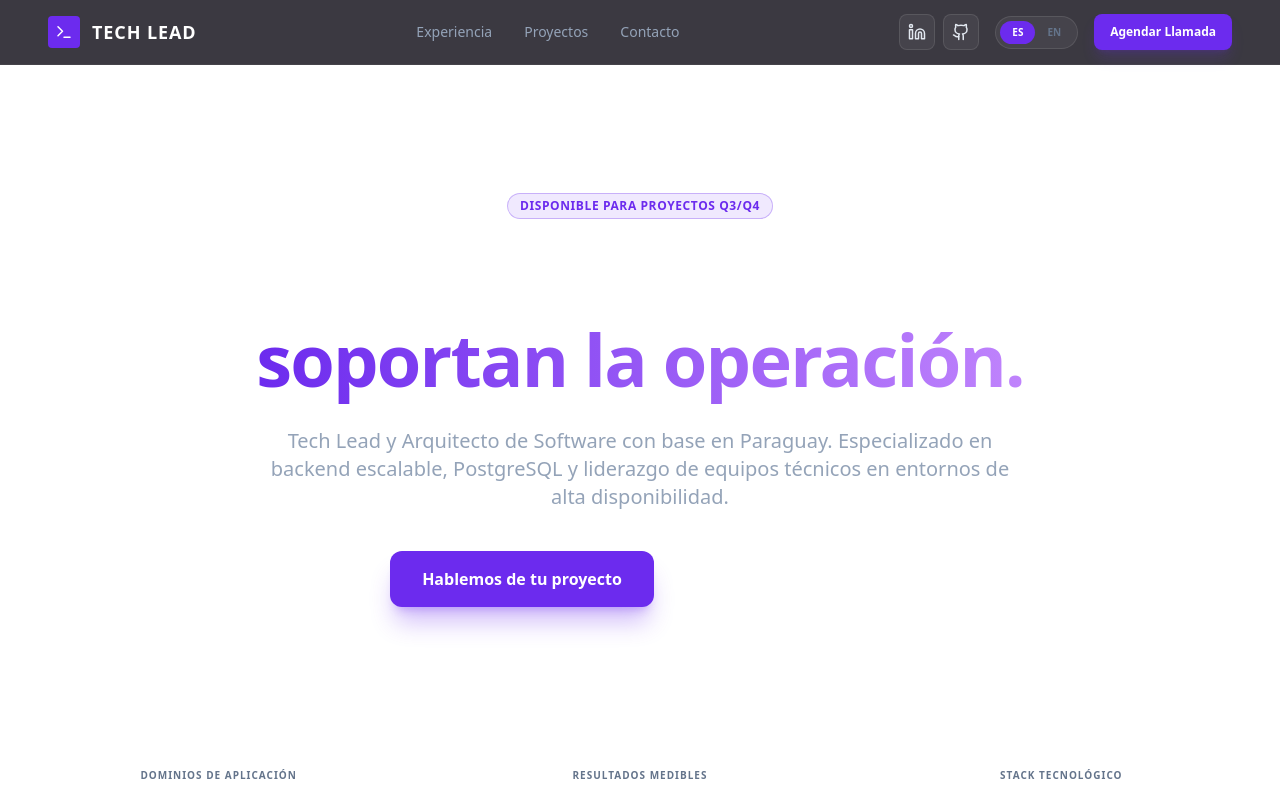
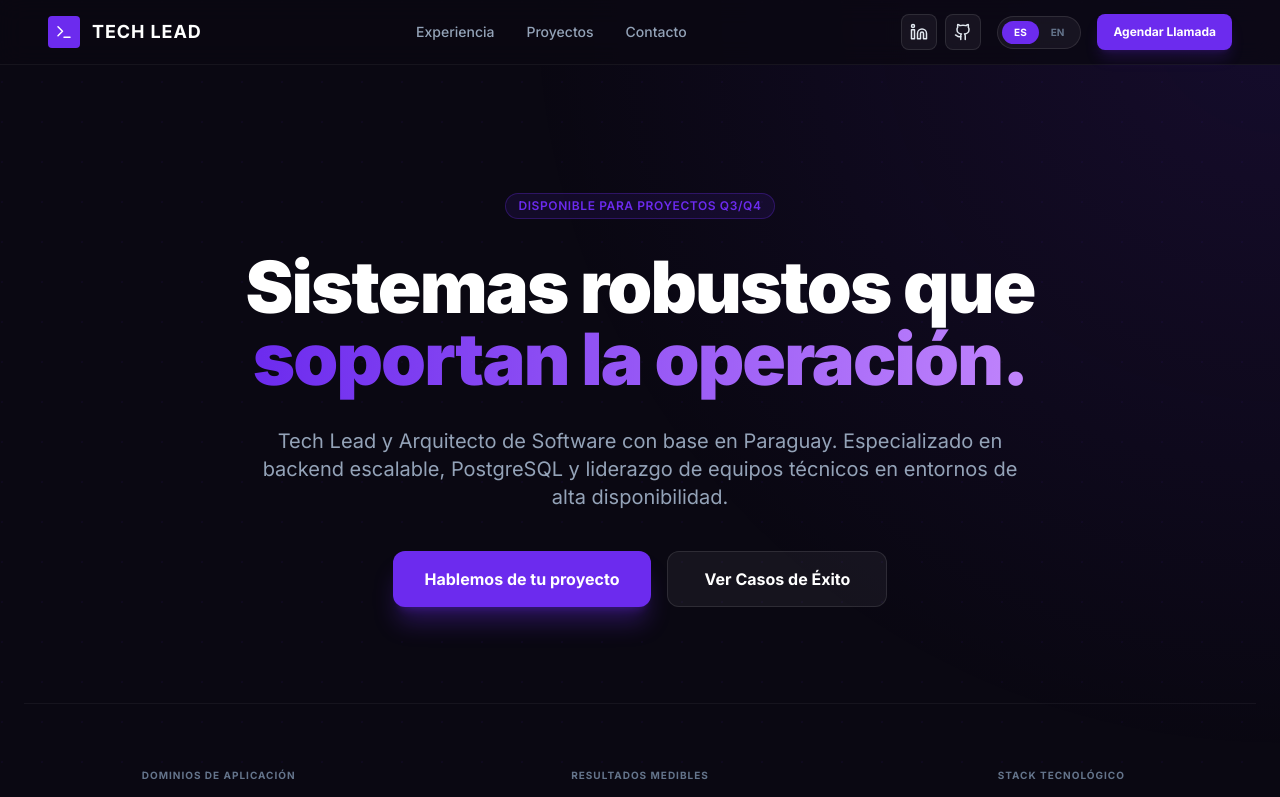
Before and after one commit to SebPy00/sebtech-web, a Next.js app: page / in a window 1280 px wide. Shown: the top 797 px of the page. Built offline with nearby package versions, Linux system fonts and the light colour scheme; no server answers.

Commit message:
BugFixes

```diff
--- a/src/app/layout.tsx
+++ b/src/app/layout.tsx
@@ -1,22 +1,29 @@
-import type { Metadata } from "next";
 import "./globals.css";
+import { Inter } from "next/font/google";
 import { LangProvider } from "@/context/LangContext";
 
-export const metadata: Metadata = {
-  title: "SebTech",
-  description: "Tech Lead & Software Architect",
-  metadataBase: new URL(process.env.NEXT_PUBLIC_SITE_URL || "https://sebtech.dev"),
+const inter = Inter({ subsets: ["latin"], variable: "--font-inter" });
+
+export const metadata = {
+  title: "Tech Lead & Software Architect | Systems for Production",
+  description: "Tech Lead y Arquitecto de Software. Backend escalable, PostgreSQL, DevOps y liderazgo técnico.",
 };
 
-export default function RootLayout({
-  children,
-}: {
-  children: React.ReactNode;
-}) {
+export default function RootLayout({ children }: { children: React.ReactNode }) {
   return (
-    <html lang="es" className="dark" suppressHydrationWarning>
-      <body>
-        <LangProvider>{children}</LangProvider>
+    <html lang="es" className="dark">
+      <body
+        className={`${inter.variable} bg-background-light dark:bg-background-dark font-display text-slate-900 dark:text-slate-100 antialiased selection:bg-primary/30`}
+      >
+        {/* Background */}
+        <div className="fixed inset-0 pointer-events-none grid-bg z-0" />
+        <div className="fixed inset-0 pointer-events-none glow-top-right z-0" />
+
+        <LangProvider>
+          <div className="relative z-10 flex min-h-screen flex-col overflow-x-hidden">
+            {children}
+          </div>
+        </LangProvider>
       </body>
     </html>
   );
--- a/src/app/page.tsx
+++ b/src/app/page.tsx
@@ -9,7 +9,7 @@ export default function Page() {
   return (
     <>
       <Header />
-      <main>
+      <main className="flex-1">
         <Hero />
         <Expertise />
         <Projects />
--- a/tailwind.config.js
+++ b/tailwind.config.js
@@ -1,11 +1,13 @@
 /** @type {import('tailwindcss').Config} */
 module.exports = {
-  darkMode: "class",
+  darkMode: ["class"],
   content: [
-    "./src/app/**/*.{js,ts,jsx,tsx,mdx}",
-    "./src/components/**/*.{js,ts,jsx,tsx,mdx}",
-    "./src/context/**/*.{js,ts,jsx,tsx,mdx}",
-    "./src/lib/**/*.{js,ts,jsx,tsx,mdx}",
+    "./app/**/*.{js,ts,jsx,tsx,mdx}",
+    "./components/**/*.{js,ts,jsx,tsx,mdx}",
+    "./context/**/*.{js,ts,jsx,tsx,mdx}",
+    "./lib/**/*.{js,ts,jsx,tsx,mdx}",
+    // si tenés también carpeta src en algunas partes, dejá esto:
+    "./src/**/*.{js,ts,jsx,tsx,mdx}",
   ],
   theme: {
     extend: {
@@ -15,9 +17,9 @@ module.exports = {
         "background-dark": "#0a0812",
       },
       fontFamily: {
-        display: ["Inter", "sans-serif"],
+        display: ["var(--font-inter)", "Inter", "sans-serif"],
       },
     },
   },
-  plugins: [],
+  plugins: [require("@tailwindcss/forms")],
 };
```
